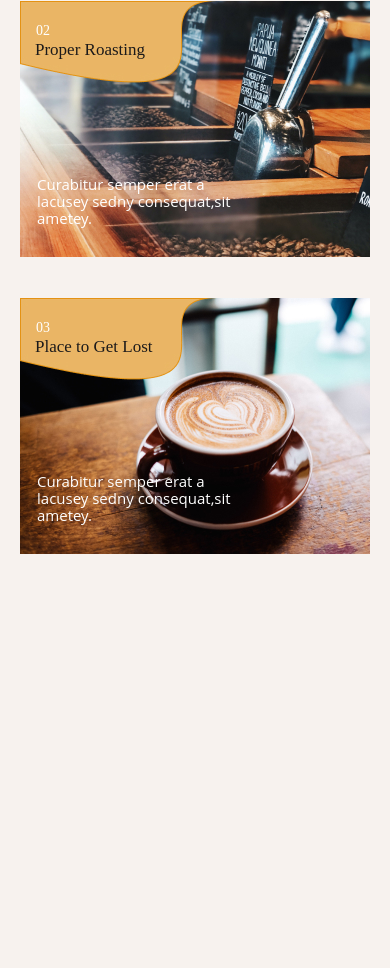
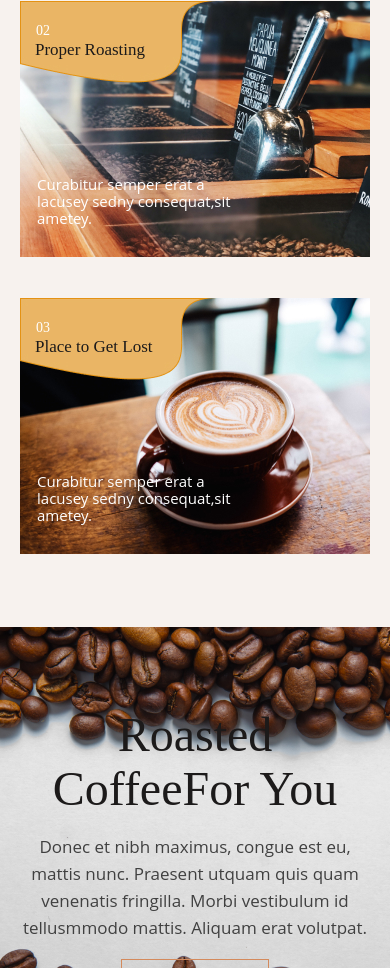
Before and after one commit to BigHeadliner/coffee-shop-website, a website: page app/index.html in a window 390 px wide. Shown: the part 1032-2000 px from the top of the page. Before the commit the page ends 1685 px from the top, so only its background shows below. Drawn offline with Linux system fonts and the light colour scheme.

Commit message:
coffee-for-you section responsive

```diff
--- a/app/index.html
+++ b/app/index.html
@@ -162,7 +162,7 @@
         </div>
     </section>
 
-    <!-- <section class="coffee-for-you">
+     <section class="coffee-for-you">
         <div class="container">
             <h1 class="coffee-for-you__title main-title">
                 Roasted CoffeeFor You
@@ -177,7 +177,7 @@
 
         </div>
     </section>
-
+   <!--
     <section class="popular-product">
         <div class="container">
             <h1 class="popular-product__title main-title">
--- a/app/scss/_media.scss
+++ b/app/scss/_media.scss
@@ -57,6 +57,45 @@
   }
 
 
+  @media(max-width:1115px) {
+
+    //-- header  --//
+
+    .header__items {
+        margin-bottom: 55px;
+    }
+
+    .coffee-for-you__title {
+        margin: 197px 0 37px;
+    }
+
+    .coffee-for-you__btn {
+        margin-bottom: 97px;
+    }
+
+}
+
+
+@media(max-width: 999px) {
+
+     //-- header --//
+
+    .header__main {
+        margin-bottom: 105px;
+    }
+
+    //-- coffee-for-you --//
+
+    .coffee-for-you__title {
+        margin: 157px 0 37px;
+    }
+
+    .coffee-for-you__btn {
+        margin-bottom: 77px;
+    }
+}
+
+
   @media(max-width: 830px) {
 
       //-- header  --//
@@ -95,6 +134,15 @@
       .header__top .menu__btn {
           display: block;
       }
+
+      .coffee-for-you__title {
+        margin: 130px 0 37px;
+     }
+
+    .coffee-for-you__btn {
+        margin-bottom: 61px;
+    }
+
   }
 
   @media(max-width: 773px) {
@@ -119,6 +167,22 @@
   }
 
 
+  @media(max-width: 630px) {
+
+    // -- coffee-for-you --//
+
+    .coffee-for-you__title {
+        margin: 107px 0 20px;
+    }
+
+    .coffee-for-you__btn {
+        margin-bottom: 55px;
+    }
+
+ }
+
+
+
 
   @media(max-width: 590px) {
 
@@ -131,6 +195,14 @@
       .header__main-title {
           line-height: 54px;
       }
+
+      // -- coffee-for-you__title --//
+
+      .coffee-for-you__title {
+        margin: 100px 0 17px;
+        font-size: 49px;
+        line-height: 63px;
+     }
 
   }
 
@@ -145,6 +217,20 @@
       .header__main-text {
           margin-bottom: 40px;
       }
+
+     // -- coffee-for-you__title --//
+
+     .coffee-for-you__title {
+        margin: 87px 0 17px;
+        font-size: 48px;
+        line-height: 54px;
+     }
+
+     .coffee-for-you__subtitle {
+        max-width: 671px;
+        margin: 0 auto 18px;
+    }
+
     }
 
       @media(max-width: 447px) {
@@ -177,6 +263,13 @@
         .header__third-item {
            position: initial;
        }
+
+    //-- coffee-for-you --//
+
+       .coffee-for-you__title {
+        margin: 80px 0 17px;
+      }
+
     }
 
       @media(max-width: 370px) {
```
Also changed, not shown: app/css/style.min.css.
